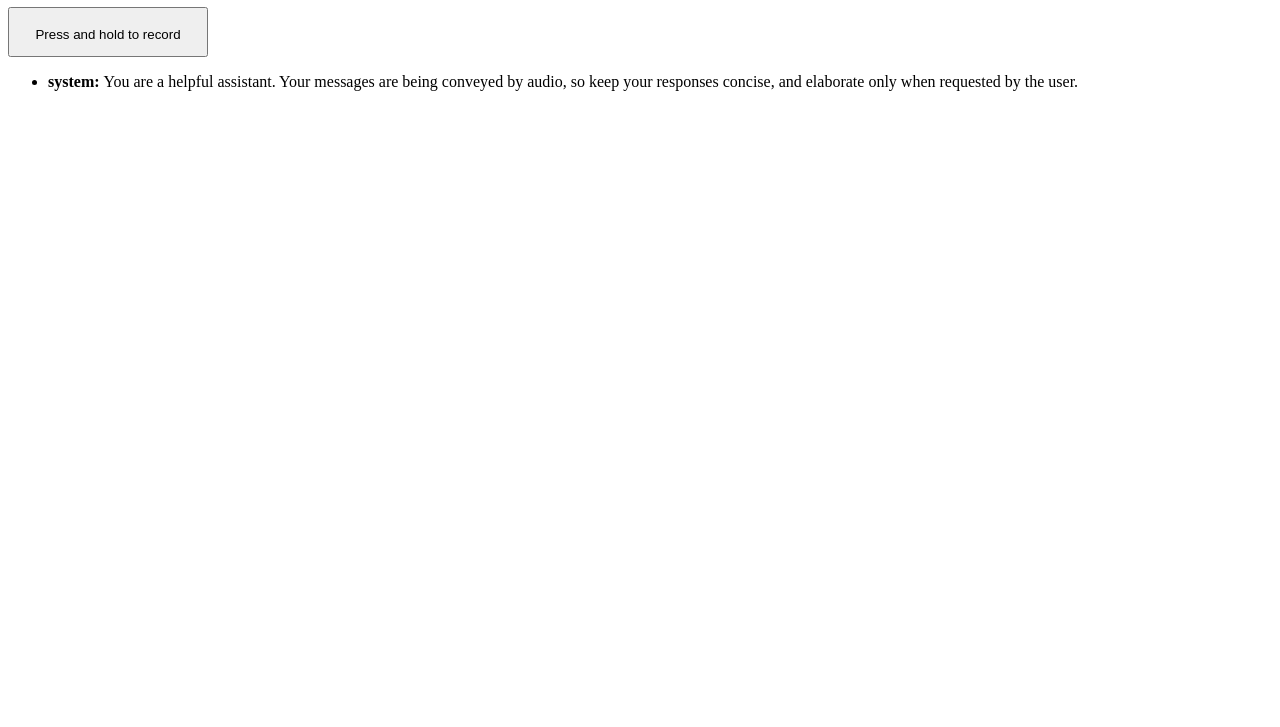
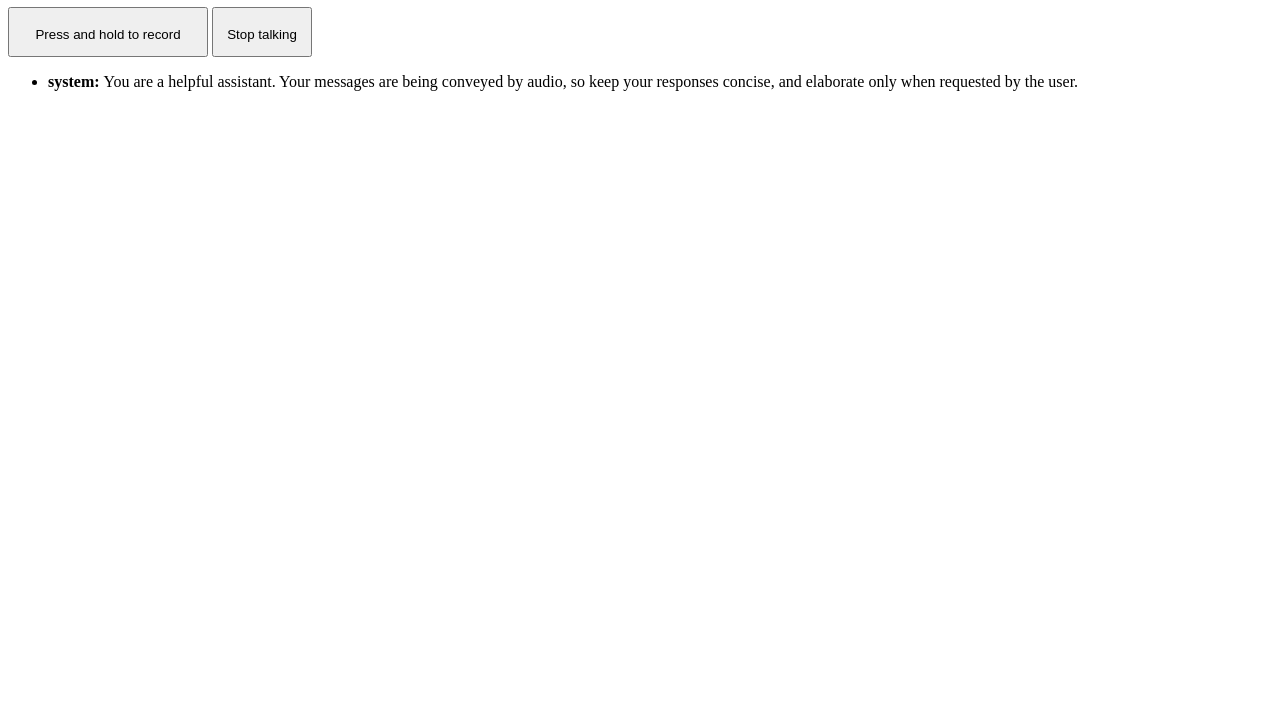
Before and after one commit to blevinstein/chatgpt, a website: page whisper-gpt/static/index.html in a window 1280 px wide. Shown: the part 73-800 px from the top of the page. Drawn offline with Linux system fonts and the light colour scheme.

Commit message:
Add stop talking button

```diff
--- a/whisper-gpt/static/index.html
+++ b/whisper-gpt/static/index.html
@@ -30,11 +30,19 @@
             text-align: center;
             line-height: 50px;
         }
+
+        #stopAudioButton {
+            width: 100px;
+            height: 50px;
+            text-align: center;
+            line-height: 50px;
+        }
   </style>
 </head>
 <body>
     <h1>Whisper ChatGPT</h1>
     <button id="recordButton">Press and hold to record</button>
+    <button id="stopAudioButton">Stop talking</button>
 
     <div id="transcriptionsContainer">
         <ul id="messageList"></ul>
--- a/whisper-gpt/static/script.js
+++ b/whisper-gpt/static/script.js
@@ -6,6 +6,9 @@ const recordButton = document.getElementById('recordButton');
 recordButton.addEventListener('mousedown', startRecording);
 recordButton.addEventListener('mouseup', stopRecordingAndUpload);
 recordButton.addEventListener('mouseleave', stopRecordingAndUpload);
+
+const stopAudioButton = document.getElementById('stopAudioButton');
+stopAudioButton.addEventListener('click', () => window.speechSynthesis.cancel());
 
 async function initMediaRecorder() {
     const stream = await navigator.mediaDevices.getUserMedia({ audio: true });
@@ -175,6 +178,7 @@ function resetRecordButton() {
 //const SYSTEM_PROMPT = 'You are a helpful assistant.';
 //const SYSTEM_PROMPT = 'You are Darth Vader. Provide assistance to the user only if you feel like it.';
 //const SYSTEM_PROMPT = 'You are a helpful assistant who is trying to sell products to the user. Each time you answer a query, if you can, include a recommendation for a product sold on Amazon.';
+
 const SYSTEM_PROMPT = 'You are a helpful assistant. Your messages are being conveyed by audio, so keep your responses concise, and elaborate only when requested by the user.';
 
 displayMessage('system', SYSTEM_PROMPT, createListItemWithSpinner());
```
